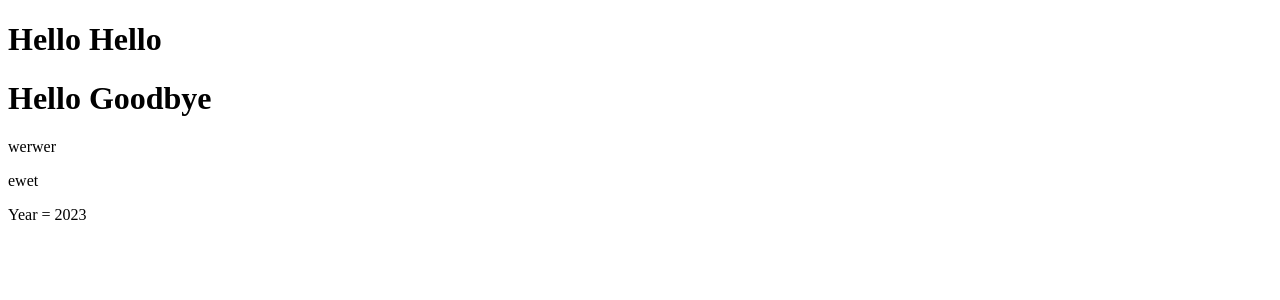
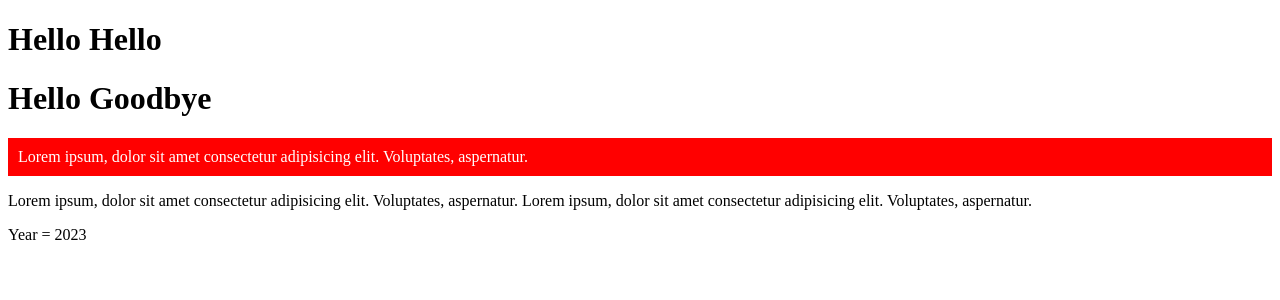
Before and after one commit to Darmostuk-98/React-online-Fakeshop, a React (Create React App) app: page / in a window 1280 px wide. Shown: the top 300 px of the page. Built offline with nearby package versions, Linux system fonts and the light colour scheme.

Commit message:
create styles in Content.tsx

```diff
--- a/src/Content.tsx
+++ b/src/Content.tsx
@@ -6,7 +6,15 @@ type Props = {
 export const Content = (props: Props) => {
     return (
         <>
-            <p>{props.text1}</p>
+            <p
+                style={{
+                    color: 'white',
+                    backgroundColor: 'red',
+                    padding: '10px',
+                }}
+            >
+                {props.text1}
+            </p>
             <p>{props.text2}</p>
             <div> Year = {props.year}</div>
         </>
--- a/src/index.tsx
+++ b/src/index.tsx
@@ -11,17 +11,22 @@ const Title = (props: ItitleProps) => {
 
     return <h1>Hello {props.text}</h1>
 }
-
 type ContentProps = {
     text1: string
 }
-
 function App() {
     return (
         <>
             <Title text="Hello" />
             <Title text="Goodbye" />
-            <Content text1="werwer" text2="ewet" year={2023} />
+            <Content
+                text1="Lorem ipsum, dolor sit amet consectetur adipisicing elit. Voluptates, aspernatur.
+"
+                text2="Lorem ipsum, dolor sit amet consectetur adipisicing elit. Voluptates, aspernatur.
+                Lorem ipsum, dolor sit amet consectetur adipisicing elit. Voluptates, aspernatur.
+                "
+                year={2023}
+            />
         </>
     )
 }
```
Also changed, not shown: src/Title.tsx (added, +7 -0 lines).
